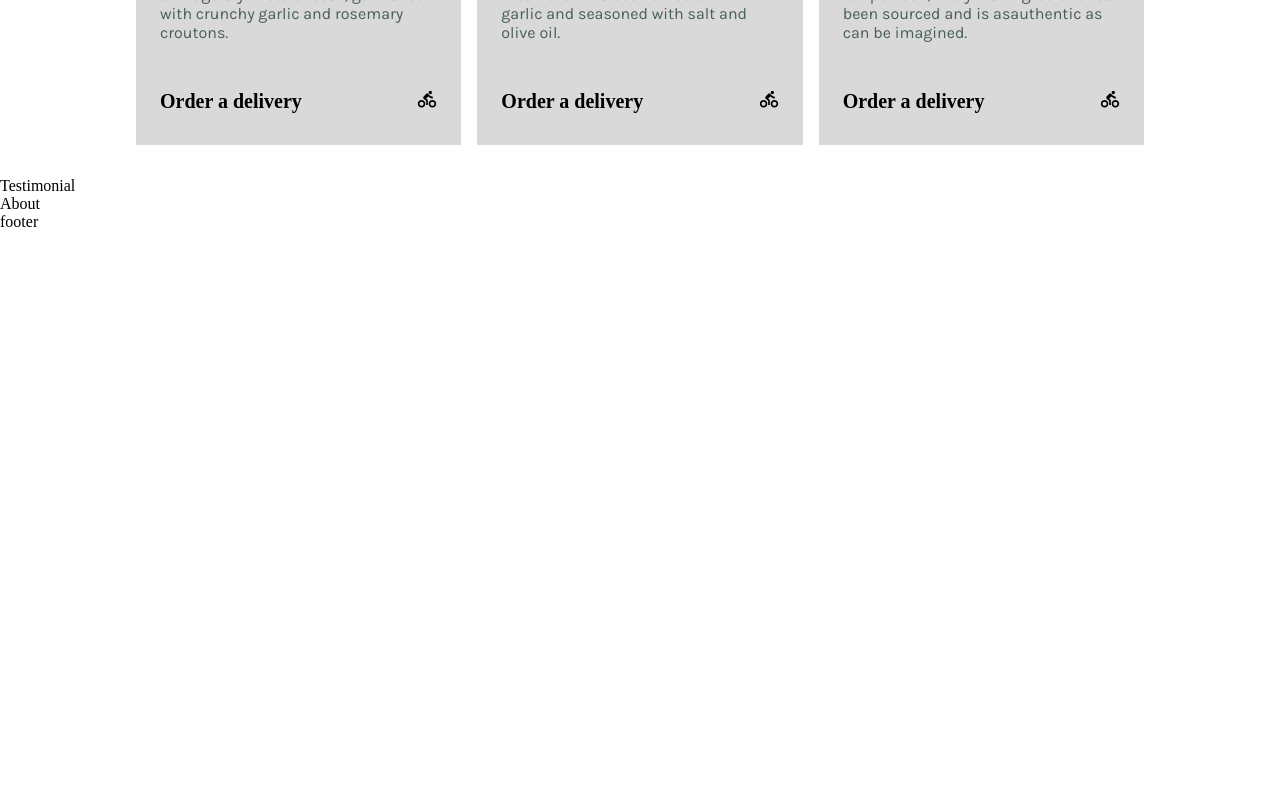
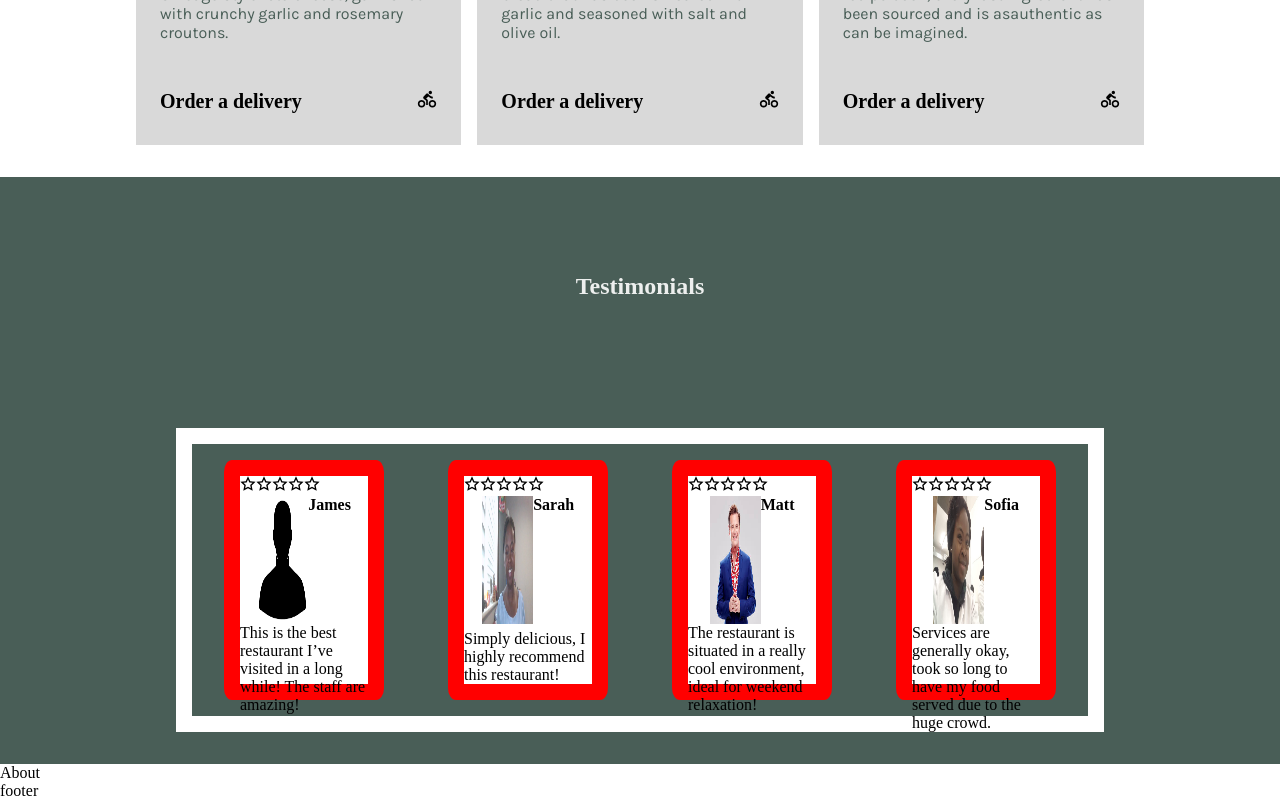
Before and after one commit to OyedunOye/front-end-dev-capstone-project, a React (Create React App) app: page / in a window 1280 px wide. Shown: the part 1170-1970 px from the top of the page. Before the commit the page ends 1401 px from the top, so only its background shows below. Built offline with nearby package versions, Linux system fonts and the light colour scheme; a web font is replaced by a local one.

Commit message:
update to testimonial component

```diff
--- a/src/components/navbar/Navbar.js
+++ b/src/components/navbar/Navbar.js
@@ -1,5 +1,5 @@
 import React, { useState } from 'react';
-import { RiMenu3Line, RiCloseLine } from 'react-icons/ri';
+import { RiMenuFill, RiCloseLine } from 'react-icons/ri';
 import './navbar.css'
 import logo  from '../../assets/logotop.jpg';
 
@@ -26,7 +26,7 @@ const Navbar = () => {
         <div className='litmon_navbar-menu'>
       {toggleMenu
           ?<RiCloseLine color='000' size={27} onClick={()=> setToggleMenu(false)}/>
-          :<RiMenu3Line color='000' size={27} onClick={()=> setToggleMenu(true)}/>
+          :<RiMenuFill color='000' size={27} onClick={()=> setToggleMenu(true)}/>
         }
         {toggleMenu && (
           <div className='litmon_navbar-menu_container scale-up-center'>
--- a/src/components/testimonial/Testimonial.js
+++ b/src/components/testimonial/Testimonial.js
@@ -1,8 +1,71 @@
 import React from 'react'
+import './testimonial.css'
+import james from '../../assets/James.png';
+import sarah from '../../assets/Sarah.jpg';
+import matt from '../../assets/Richard.jpg';
+import sofia from '../../assets/Sofia.jpg';
+
+
+
+import { RiStarLine } from "react-icons/ri";
+
+const data = [
+  {
+    name: 'James',
+    pix: james,
+    rating: 5,
+    review:'This is the best restaurant I’ve visited in a long while! The staff are amazing!'
+  },
+  {
+    name:'Sarah',
+    pix:sarah,
+    rating: 5,
+    review: 'Simply delicious, I highly recommend this restaurant!'
+  },
+  {
+    name:'Matt',
+    pix:matt,
+    rating: 4,
+    review:'The restaurant is situated in a  really cool environment, ideal for weekend relaxation!'
+  },
+  {
+    name: 'Sofia',
+    pix:sofia,
+    rating: 4,
+    review:'Services are generally okay, took so long to have my food served due to the huge crowd.'
+  }
+]
+
 
 const Testimonial = () => {
   return (
-    <div>Testimonial</div>
+    <div className='litmon_testi '>
+      <div className='litmon_testi-cont '>
+        <h2>Testimonials</h2>
+        <div className='litmon_testi-cont_holder section__padding'>
+
+            {data.map(({ name, pix, rating, review})=>(
+              <div className='litmon_reviewcard'>              <div key={name} className='star'>
+                  <RiStarLine/>
+                  <RiStarLine/>
+                  <RiStarLine/>
+                  <RiStarLine/>
+                  <RiStarLine/>
+
+              </div>
+              <div className='name_pix'>
+                <img src={pix} alt={name} />
+                <h4>{name}</h4>
+              </div>
+              <div className='review'>
+                <p key={name}>{review}</p>
+              </div>
+              </div>
+
+            ))}
+          </div>
+      </div>
+    </div>
   )
 }
 
--- a/src/components/testimonial/testimonial.css
+++ b/src/components/testimonial/testimonial.css
@@ -0,0 +1,46 @@
+.litmon_testi {
+    background: var(--color-bgd);
+    display: flex;
+    align-content: center;
+    justify-content: center;
+}
+
+.litmon_testi-cont h2{
+    display: flex;
+    justify-content: center;
+    align-content: center;
+    padding: 6rem 0;
+    color: var(--color-subtitle);
+}
+
+.litmon_testi-cont_holder{
+    display: flex;
+    align-content: space-between;
+    border: white solid 1rem;
+}
+
+.litmon_reviewcard{
+    display: flex;
+    background-color: #fff;
+    margin:1rem 2rem;
+    flex-direction: column;
+    border: red solid 1rem;
+    border-radius: 5%;
+    width: 10rem;
+    height: 15rem;
+}
+
+.name_pix{
+    display: flex;
+    width: 100%;
+    align-content: center;
+    justify-content: center;
+    flex: 1;
+    margin: 2rem,0;
+
+}
+
+.name_pix img{
+    width: 40%;
+    height: 8rem;
+}
```
Also changed, not shown: src/assets/index.js (+9 -1 lines).
